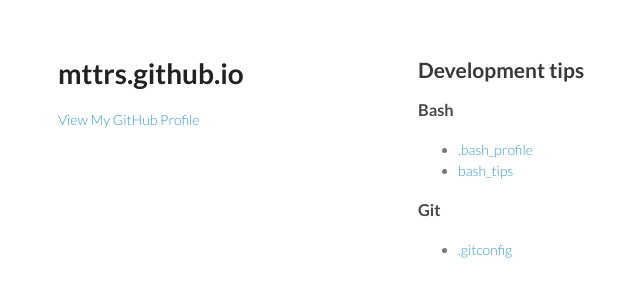
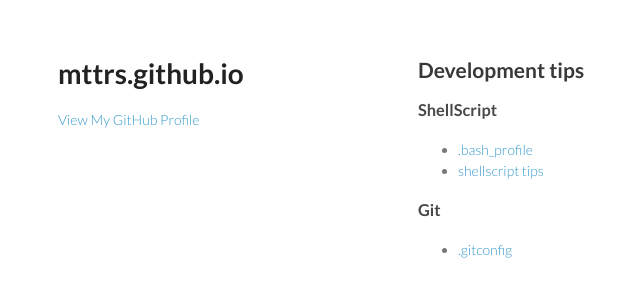
Before and after one commit to gitter-badger/mttrs.github.io, a Jekyll site: the page built from index.md, in a window 1280 px wide. Shown: the top 293 px of the page, without its empty margins (152-792 px from the left). Built offline with Jekyll 4.4.1, drawn with Linux system fonts in a browser that asks for light colours.

Commit message:
Update index.md

```diff
--- a/index.md
+++ b/index.md
@@ -13,7 +13,7 @@ layout: default
   <section>
     <h2>Development tips</h2>
 
-    <h3>Bash</h3>
+    <h3>ShellScript</h3>
     <ul>
       <li>
         <a href="https://github.com/mttrs/notes/blob/master/.bash_profile" target="_blank">
@@ -21,8 +21,8 @@ layout: default
         </a>
       </li>
       <li>
-        <a href="https://github.com/mttrs/notes/blob/master/bash_tips.md" target="_blank">
-         bash_tips
+        <a href="https://github.com/mttrs/notes/blob/master/shellscript_tips.md" target="_blank">
+         shellscript tips
         </a>
       </li>
     </ul>
```
